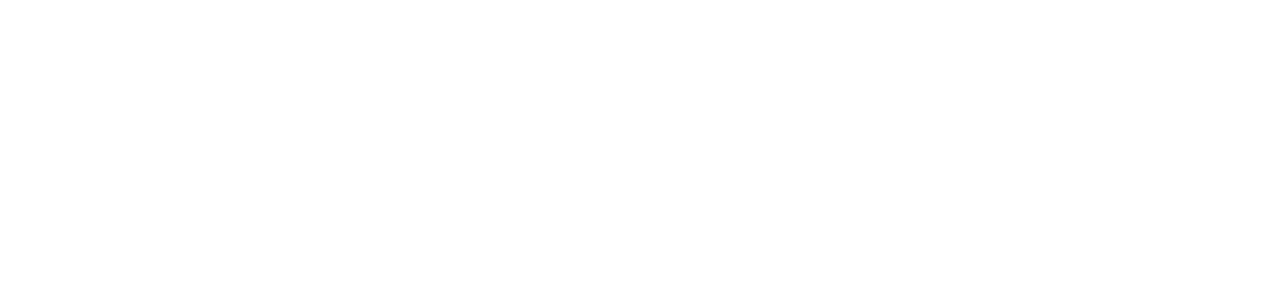
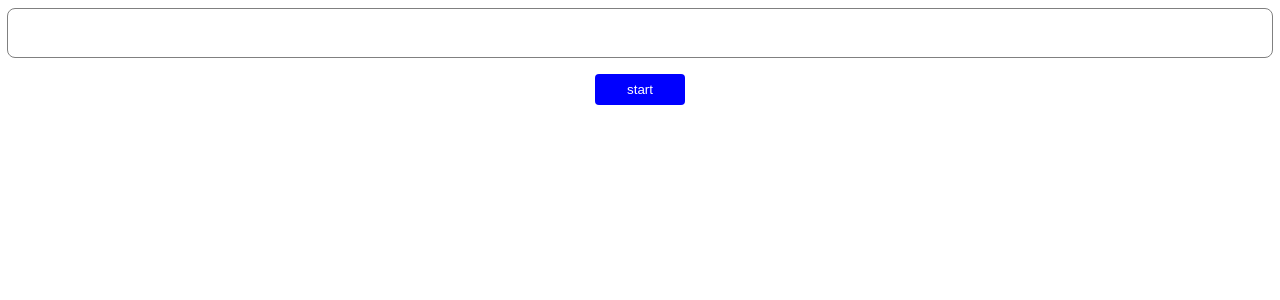
Before and after one commit to na9amura/graphql-progressbar, a React (Create React App) app in the folder app/: page / in a window 1280 px wide. Shown: the top 300 px of the page. Built offline with nearby package versions, Linux system fonts and the light colour scheme.

Commit message:
make progress bar style

```diff
--- a/app/src/App.tsx
+++ b/app/src/App.tsx
@@ -1,8 +1,33 @@
-import React from 'react';
+import React, { useState } from 'react';
+import { ProgressBar } from './components/ProgressBar';
+import styled from 'styled-components';
+import { Button } from './components/Button';
+
+const Frame = styled.div`
+  display: flex;
+  flex-direction: column;
+  justify-content: center;
+  align-items: center;
+
+  > * ~ * {
+    margin-top: 1rem;
+  }
+`
 
 const App: React.FC = () => {
+  const [state, updateState] = useState<{ started: boolean, progress: number }>({ started: false, progress: 0 })
+  const onClickStart = () => {
+    updateState({ ...state, progress: 30 })
+  }
+
   return (
     <div className="App">
+      <Frame>
+        <ProgressBar progress={state.progress} />
+        <Button onClick={onClickStart}>
+          start
+        </Button>
+      </Frame>
     </div>
   );
 }
--- /dev/null
+++ b/app/src/components/Button.tsx
@@ -0,0 +1,9 @@
+import styled from "styled-components";
+
+export const Button = styled.button`
+  background-color: blue;
+  border: none;
+  border-radius: .25rem;
+  color: white;
+  padding: .5rem 2rem;
+`
--- a/app/src/components/ProgressBar.tsx
+++ b/app/src/components/ProgressBar.tsx
@@ -12,18 +12,21 @@
   ::after {
     align-items: center;
     background-color: blue;
+    /* TODO: remove right radius until 100% */
+    border-radius: .25rem;
+    border-top-left-radius: .25rem;
+    border-bottom-left-radius: .25rem;
     color: white;
-    content: '${({ progress }) => progress}%';
+    content: '${({ progress }) => progress ? `${progress}%` : ''}';
     display: flex;
     height: 3rem;
     justify-content: center;
     position: absolute;
+    transition: all .2s ease-out;
     width: ${({ progress }) => progress}%;
   }
 `
 
-export const ProgressBar: React.FC = () => (
-  <Frame progress={50}>
-
-  </Frame>
+export const ProgressBar: React.FC<{ progress: number }> = ({ progress }) => (
+  <Frame progress={progress} />
 )
```
